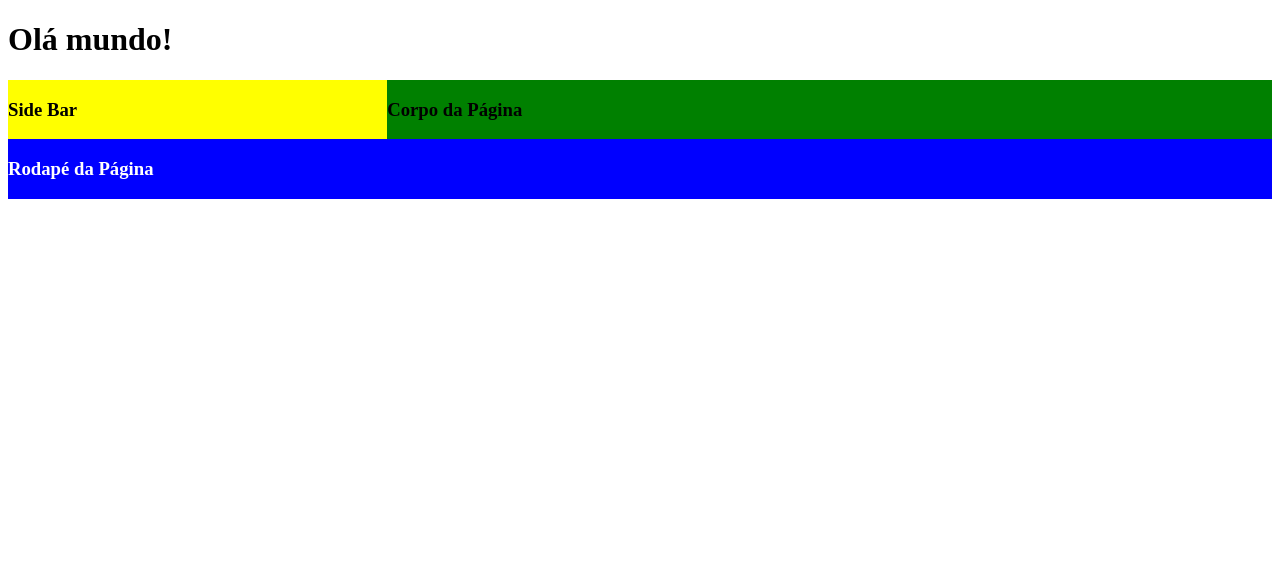
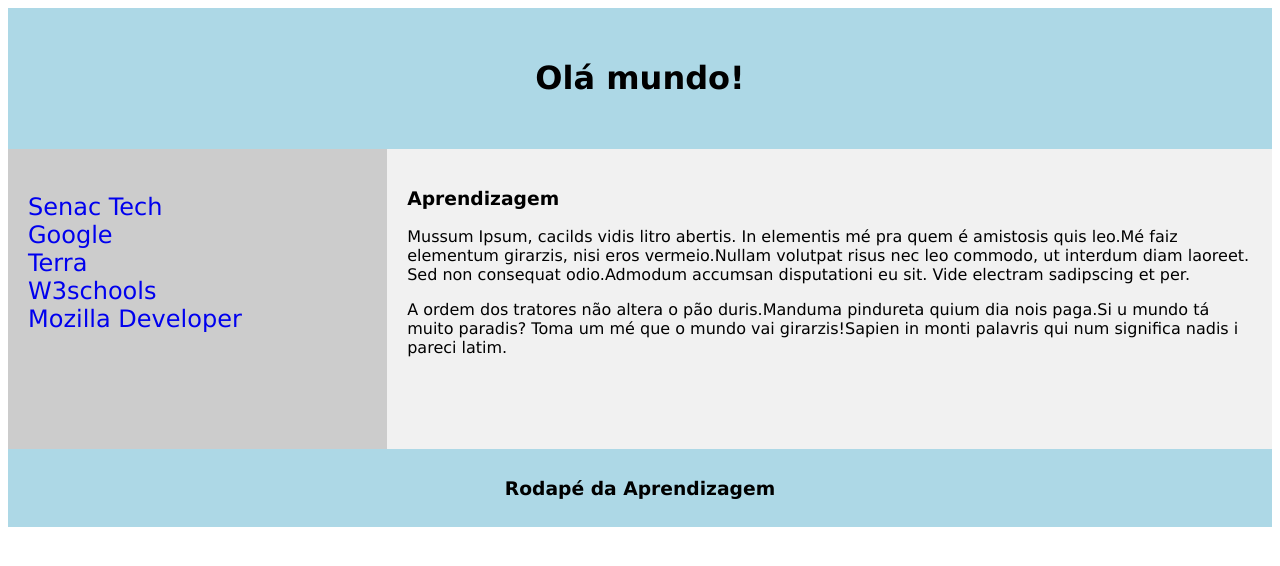
Before and after one commit to Lwdornelles/introducaoWeb, a plain HTML site: page index.html in a window 1280 px wide. Drawn offline with Linux system fonts and the light colour scheme.

Commit message:
refatoração do projeto

```diff
--- a/estilo.css
+++ b/estilo.css
@@ -0,0 +1,54 @@
+*{
+	box-sizing: border-box;
+}
+
+body{
+	font-family: Verdana, Helvetica, sans-serif;
+}
+
+.topo{
+	background-color: lightblue;
+	width: 100%;
+	padding: 30px;
+	float: left;
+	text-align: center;
+
+}
+
+nav{
+	float: left;
+	width: 30%;
+	height: 300px;
+	background: #ccc;
+	padding: 20px;
+}
+
+nav ul{
+	list-style-type: none;
+	padding: 0;
+	font-size: 1.5em;
+}
+
+nav a{
+	text-decoration: none;/*remove a linha do link*/
+}
+
+article{
+	float: left;
+	padding: 20px;
+	width: 70%;
+	background: #f1f1f1;
+	height: 300px;
+}
+
+section{
+	content: "";
+	display: table;
+	clear: both;
+}
+
+footer{
+	background: lightblue;
+	padding: 10px;
+	text-align: center;
+}
--- a/index.html
+++ b/index.html
@@ -11,22 +11,46 @@
 	<meta name= "description" content= "site para aprendizado de programação web">
 	<!--tag meta viewport serve para preparar a página para responsividade conforme tamanho da tela-->
 	<meta name= "viewport" content= "width=device-width,initial-scale=1.0">
+	<link rel = "stylesheet"  href="estilo.css">
 	</head>
 
 	<body><!--corpo/conteúdo da pagina-->
-		<header>
+		<header class="topo">
 				<h1>Olá mundo!</h1>
-		<header>
-			<div style="width: 30%; background-color: yellow; float: left">
-				<h3> Side Bar</h3>
-			</div>
-			<div style="width: 70%; background-color: green; float: left">
-				<h3> Corpo da Página </h3>
-			</div>
-		<footer style="width: 100%; background-color: blue; float: left; color: white">
-				<h3> Rodapé da Página </h3>
+		</header>
+		<section>
+			<nav>
+			<ul>
+				<li>
+					<a href="https://senacrs.com.br/unidade/18" target="_blank">Senac Tech</a>
+				</li>
+				<li>
+					<a href="https://google.com" target="_blank">Google </a>
+				</li>
+				<li>
+					<a href="https://terra.com" target="_blank">Terra </a>
+				</li>
+				<li>
+				<a href="https://w3schools.com" target="_blank">W3schools</a>
+				</li>
+				<li>
+					<a href="https://developer.mozilla.org/pt-BR" target="_blank">Mozilla Developer</a>
+				</li>
+			</ul>
+			</nav>
+			<article>
+				<h3>Aprendizagem</h3>
+				<p>
+					Mussum Ipsum, cacilds vidis litro abertis. In elementis mé pra quem é amistosis quis leo.Mé faiz elementum girarzis, nisi eros vermeio.Nullam volutpat risus nec leo commodo, ut interdum diam laoreet. Sed non consequat odio.Admodum accumsan disputationi eu sit. Vide electram sadipscing et per.
+				</p>
+				<p>
+					A ordem dos tratores não altera o pão duris.Manduma pindureta quium dia nois paga.Si u mundo tá muito paradis? Toma um mé que o mundo vai girarzis!Sapien in monti palavris qui num significa nadis i pareci latim.
+				</p>
+			</article>
+		</section>
+		<footer>
+			<h3>Rodapé da Aprendizagem</h3>
 		</footer>
 	</body>
 
-
 </html>
```
